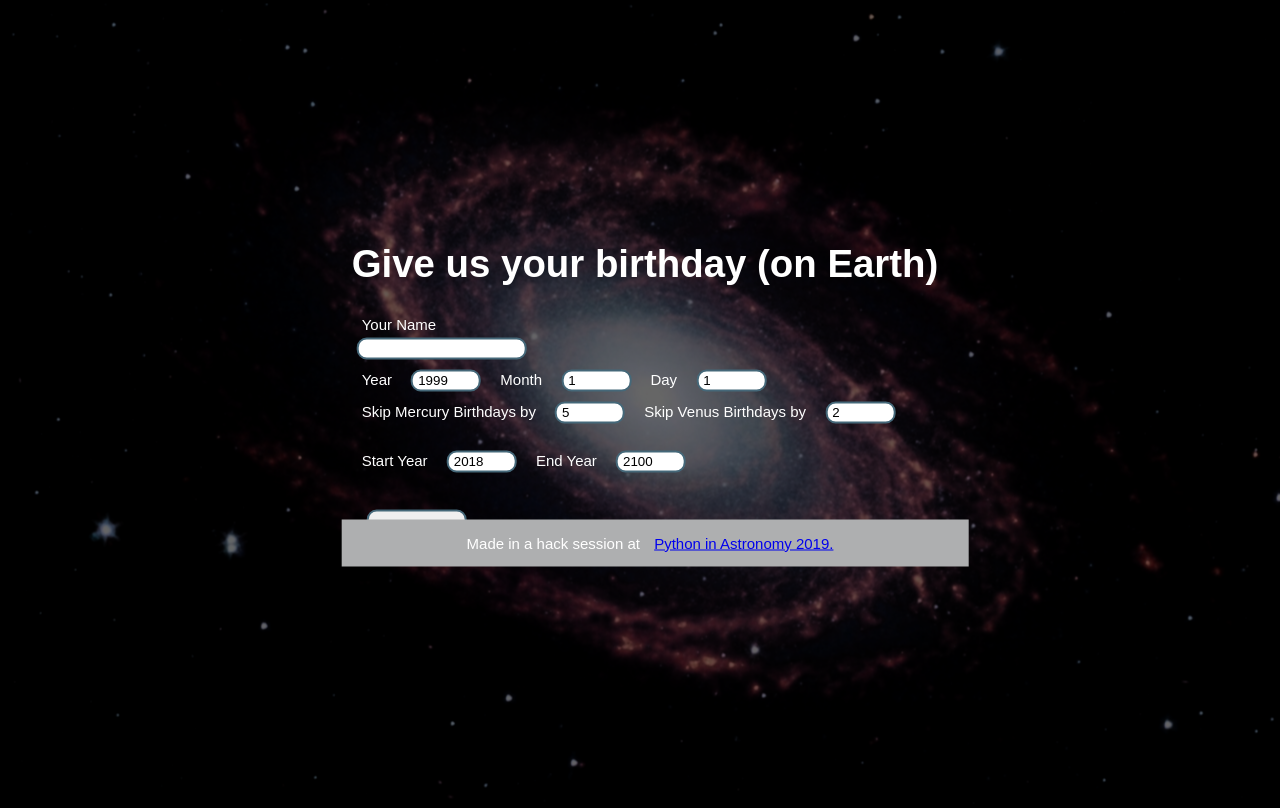
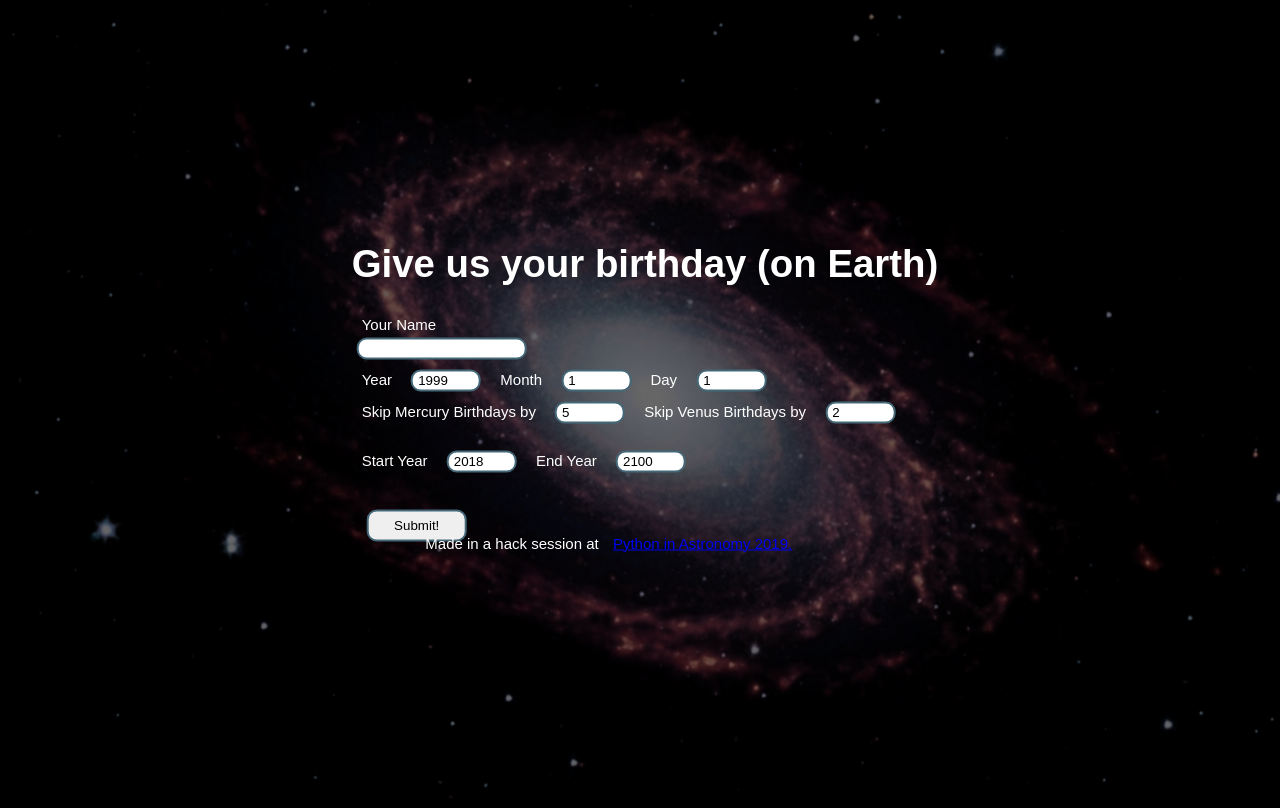
Before and after one commit to apmechev/atro_cakeday, a Flask app: template astro_cakeday/templates/birthday.html in a window 1280 px wide. Shown: the part 44-852 px from the top of the page. Run offline with Flask 2, Linux system fonts and the light colour scheme; the template is opened without the code that fills it: values that come from a table or form of the project are taken from there, others are empty; parts of the project's set-up code (start-up, migrations or seed data) failed here and were passed over; some libraries are stand-ins or nearby versions.

Commit message:
footer looks nicer

```diff
--- a/astro_cakeday/static/styles/birthday.css
+++ b/astro_cakeday/static/styles/birthday.css
@@ -83,10 +83,8 @@ div.border {
 
 .footer {
   position: fixed;
-  left: 0;
   bottom: 0;
-  width: 100%;
-  background-color: #aeafb0;
+  width: 85%;
   color: white;
   text-align: center;
 }
```
